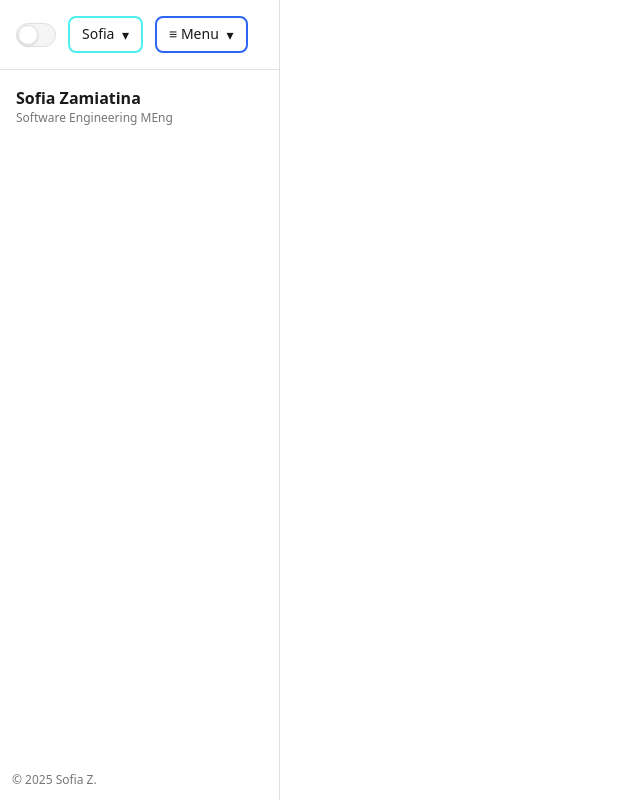
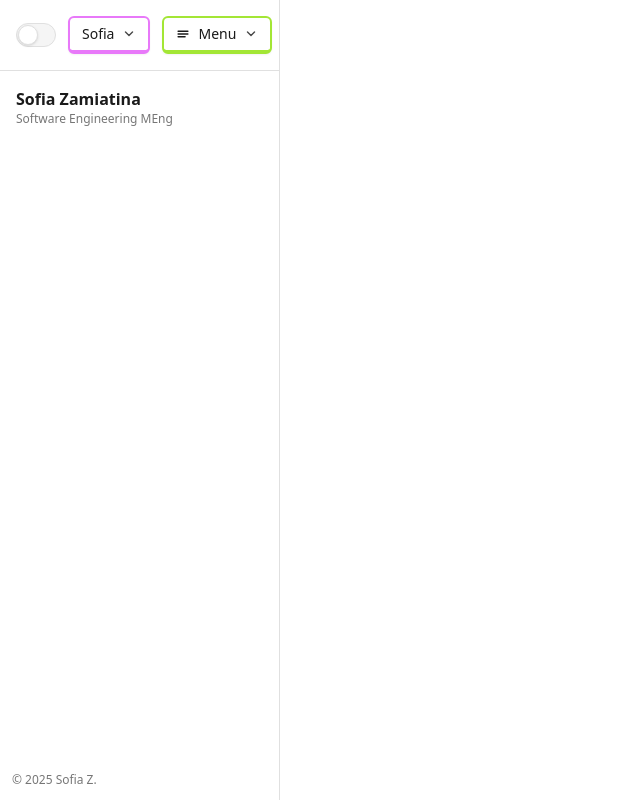
Before and after one commit to sofia-zamiatina-dev/sofia-zamiatina-dev.github.io, a React (Vite) app: page /#/home in a window 1280 px wide. Shown: the whole page, without its empty margins (0-640 px from the left). Built offline with nearby package versions, Linux system fonts and the light colour scheme.

Commit message:
small tweaks

```diff
--- a/src/components/Sidebar.jsx
+++ b/src/components/Sidebar.jsx
@@ -7,26 +7,81 @@ import CategoryFilter from "./CategoryFilter.jsx";
 const categories = ["all","web","game","ml","art"];
 const skills = ["react","nextjs","unity","csharp","python","sklearn","fastapi","tailwind","figma","docker"];
 
+// --- tiny inline SVGs (no external icon lib) ---
+const ChevronDown = (props) => (
+  <svg viewBox="0 0 20 20" width="14" height="14" aria-hidden="true" {...props}>
+    <path d="M5 7l5 5 5-5" fill="none" stroke="currentColor" strokeWidth="2" strokeLinecap="round" strokeLinejoin="round"/>
+  </svg>
+);
+const Hamburger = (props) => (
+  <svg viewBox="0 0 20 20" width="14" height="14" aria-hidden="true" {...props}>
+    <path d="M3 6h14M3 10h14M3 14h10" fill="none" stroke="currentColor" strokeWidth="2" strokeLinecap="round"/>
+  </svg>
+);
+
+// Accent button with bottom thick bar
+function AccentButton({
+  label,
+  onClick,
+  buttonRef,
+  color = "pink", // "pink" | "green"
+  leadingIcon = null,
+  isOpen = false,
+}) {
+    const palette =
+        color === "green"
+          ? {
+              border: "border-lime-400",
+              focus: "focus:ring-lime-400/50",
+            }
+          : {
+              border: "border-fuchsia-400",
+              focus: "focus:ring-fuchsia-400/50",
+            };
+
+  return (
+    <button
+      ref={buttonRef}
+      onClick={onClick}
+      className={[
+        "relative inline-flex items-center gap-2",
+        "px-3 py-1.5 rounded-md text-sm font-medium",
+        "bg-background text-foreground hover:bg-muted",
+        "shadow-sm focus:outline-none focus:ring-2 transition-all duration-150",
+        palette.focus,
+        // asymmetric borders
+        "border-t-2 border-x-2 border-b-4",
+        palette.border,
+      ].join(" ")}
+      aria-haspopup="menu"
+      aria-expanded={isOpen}
+    >
+      {leadingIcon}
+      <span>{label}</span>
+      <ChevronDown className="opacity-80" />
+    </button>
+  );
+}
+
 export default function Sidebar({ showFilters }) {
   const loc = useLocation();
   const [open, setOpen] = useState(null); // "sofia" | "menu" | null
 
+  // Close popovers whenever the route/hash changes
+  useEffect(() => { setOpen(null); }, [loc.pathname, loc.hash]);
+
   const headerRef = useRef(null);
   const sofiaBtnRef = useRef(null);
   const menuBtnRef  = useRef(null);
-
   const [anchors, setAnchors] = useState({ sofia: 0, menu: 0 });
 
   // Measure button positions (relative to header)
   useEffect(() => {
     function measure() {
-      const header = headerRef.current;
-      if (!header) return;
-      const headerRect = header.getBoundingClientRect();
-
+      const headerRect = headerRef.current?.getBoundingClientRect();
+      if (!headerRect) return;
       const sofiaRect = sofiaBtnRef.current?.getBoundingClientRect();
       const menuRect  = menuBtnRef.current?.getBoundingClientRect();
-
       setAnchors({
         sofia: sofiaRect ? sofiaRect.left - headerRect.left : 0,
         menu:  menuRect  ? menuRect.left  - headerRect.left : 0,
@@ -43,9 +98,7 @@ export default function Sidebar({ showFilters }) {
       if (!headerRef.current) return;
       if (!headerRef.current.contains(e.target)) setOpen(null);
     }
-    function onEsc(e) {
-      if (e.key === "Escape") setOpen(null);
-    }
+    function onEsc(e) { if (e.key === "Escape") setOpen(null); }
     document.addEventListener("mousedown", onDocClick);
     document.addEventListener("keydown", onEsc);
     return () => {
@@ -56,40 +109,38 @@ export default function Sidebar({ showFilters }) {
 
   return (
     <aside className="h-screen border-r border-border bg-background text-foreground flex flex-col">
-      {/* TOP: buttons + popovers (relative container for absolute panels) */}
+      {/* TOP: toggle + accent buttons + popovers */}
       <div ref={headerRef} className="p-4 border-b border-border relative">
         <div className="flex items-center gap-3">
           <ThemeToggle />
 
-          <button
-            ref={sofiaBtnRef}
+          <AccentButton
+            label="Sofia"
+            buttonRef={sofiaBtnRef}
             onClick={() => setOpen(open === "sofia" ? null : "sofia")}
-            className="px-3 py-1.5 rounded-lg text-sm font-medium border-2 border-accent text-foreground bg-background hover:bg-muted"
-            aria-haspopup="menu"
-            aria-expanded={open === "sofia"}
-          >
-            Sofia <span className="ml-1 align-middle">▾</span>
-          </button>
+            color="pink"
+            isOpen={open === "sofia"}
+          />
 
-          <button
-            ref={menuBtnRef}
+          <AccentButton
+            label="Menu"
+            buttonRef={menuBtnRef}
             onClick={() => setOpen(open === "menu" ? null : "menu")}
-            className="px-3 py-1.5 rounded-lg text-sm font-medium border-2 border-primary text-foreground bg-background hover:bg-muted"
-            aria-haspopup="menu"
-            aria-expanded={open === "menu"}
-          >
-            ≡ Menu <span className="ml-1 align-middle">▾</span>
-          </button>
+            color="green"
+            leadingIcon={<Hamburger />}
+            isOpen={open === "menu"}
+          />
         </div>
 
         {/* Sofia popover */}
         {open === "sofia" && (
-          <PopoverPanel style={{ left: anchors.sofia }}>
-            <PopoverItem to="/about"   active={loc.hash.includes("about")}>About me</PopoverItem>
-            <PopoverItem to="/contact" active={loc.hash.includes("contact")}>Contact</PopoverItem>
+          <PopoverPanel accent="pink" style={{ left: anchors.sofia }}>
+            <PopoverItem to="/about"   active={loc.hash.includes("about")}  onSelect={() => setOpen(null)}>About me</PopoverItem>
+            <PopoverItem to="/contact" active={loc.hash.includes("contact")} onSelect={() => setOpen(null)}>Contact</PopoverItem>
             <a
               className="block px-3 py-2 text-sm rounded hover:bg-muted"
               href="/resume.pdf" target="_blank" rel="noreferrer"
+              onClick={() => setOpen(null)}
             >
               Resume (PDF)
             </a>
@@ -98,10 +149,10 @@ export default function Sidebar({ showFilters }) {
 
         {/* Menu popover */}
         {open === "menu" && (
-          <PopoverPanel style={{ left: anchors.menu }}>
-            <PopoverItem to="/home"    active={loc.hash.includes("home")}>Home</PopoverItem>
-            <PopoverItem to="/works"   active={loc.hash.includes("works")}>Works</PopoverItem>
-            <PopoverItem to="/contact" active={loc.hash.includes("contact")}>Contact</PopoverItem>
+          <PopoverPanel accent="green" style={{ left: anchors.menu }}>
+            <PopoverItem to="/home"    active={loc.hash.includes("home")}   onSelect={() => setOpen(null)}>Home</PopoverItem>
+            <PopoverItem to="/works"   active={loc.hash.includes("works")}  onSelect={() => setOpen(null)}>Works</PopoverItem>
+            <PopoverItem to="/contact" active={loc.hash.includes("contact")} onSelect={() => setOpen(null)}>Contact</PopoverItem>
           </PopoverPanel>
         )}
       </div>
@@ -122,31 +173,52 @@ export default function Sidebar({ showFilters }) {
   );
 }
 
-function PopoverPanel({ children, style }) {
+// ---- Popover with accent border & dropdown-list styling like screenshot ----
+function PopoverPanel({ children, style, accent = "pink" }) {
+  const border =
+    accent === "green" ? "border-lime-400" : "border-fuchsia-400";
+  const shadow =
+    accent === "green"
+      ? "shadow-[0_12px_24px_rgba(163,230,53,0.25)]"
+      : "shadow-[0_12px_24px_rgba(217,70,239,0.25)]";
+
   return (
     <div
       role="menu"
       style={style}
-      className="absolute z-50 min-w-[180px] rounded-xl border border-border bg-card shadow-lg"
+      className={[
+        "absolute top-[92%] z-50 min-w-[200px]",
+        "rounded-lg border-2 bg-card",
+        "ring-1 ring-border",
+        shadow,
+        border,
+      ].join(" ")}
     >
-      <div className="py-1">{children}</div>
+      <ul className="py-1 divide-y divide-border/70">{children}</ul>
     </div>
   );
 }
 
-function PopoverItem({ to, active, children }) {
+function PopoverItem({ to, active, children, onSelect }) {
   return (
+    <li>
       <Link
         to={to}
-      className={`block px-3 py-2 text-sm rounded hover:bg-muted ${active ? "bg-muted" : ""}`}
+        onClick={onSelect}
         role="menuitem"
+        className={[
+          "block px-3 py-2 text-sm text-foreground", // ← theme text (black/light, white/dark)
+          "hover:bg-muted",
+          active ? "bg-muted font-medium" : "",
+        ].join(" ")}
       >
         {children}
       </Link>
+    </li>
   );
 }
 
-/* ---------------- Filters (new pill UI, no reloads) ---------------- */
+/* ---------------- Filters (kept from your version) ---------------- */
 function FiltersPanel() {
   const mutateParams = (mutator) => {
     const url = new URL(window.location.href);
@@ -186,20 +258,12 @@ function FiltersPanel() {
 
       <div className="mb-3">
         <div className="text-xs text-foreground/60 mb-1">Category</div>
-  <CategoryFilter
-    items={categories}
-    active={activeCat}
-    onSelect={setCategory}
-  />
+        <CategoryFilter items={categories} active={activeCat} onSelect={setCategory} />
       </div>
 
       <div className="mb-3">
         <div className="text-xs text-foreground/60 mb-1">Skills</div>
-  <SkillsFilter
-    items={skills}
-    active={activeSkills}
-    onToggle={toggleSkill}
-  />
+        <SkillsFilter items={skills} active={activeSkills} onToggle={toggleSkill} />
       </div>
 
       <button
```
Lines whose indentation alone changed are shown as unchanged.
